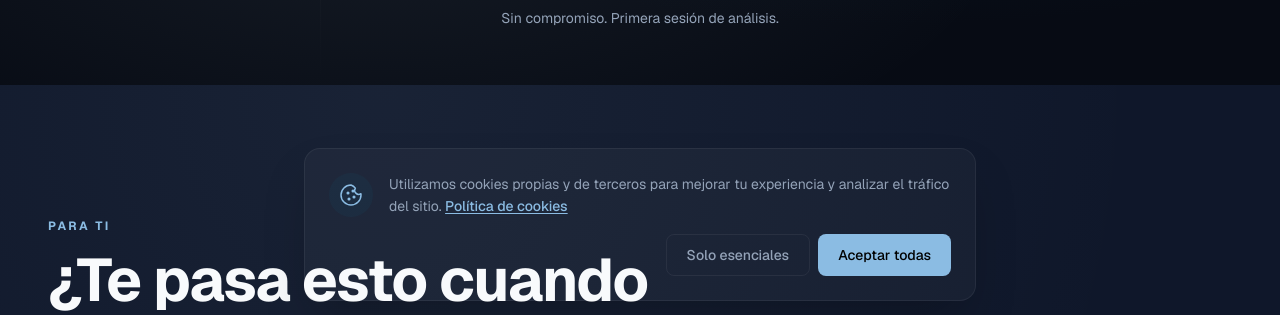
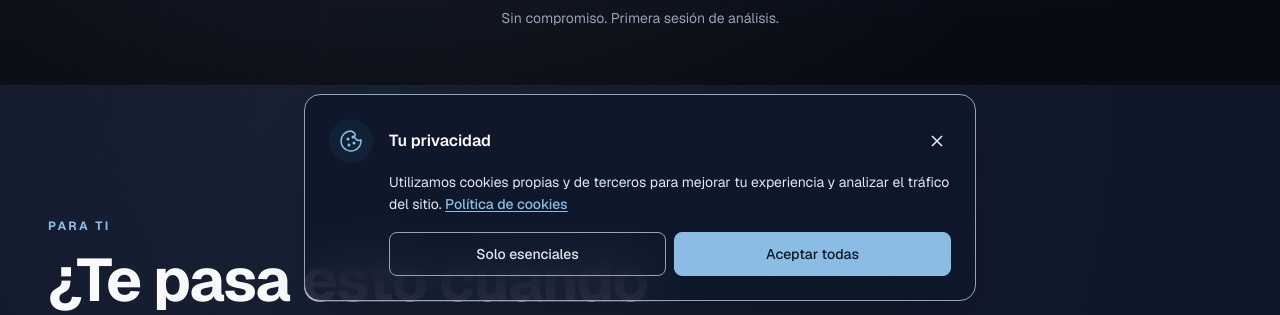
Before and after one commit to mtmarctoni/perebarcelopsicologo, a Next.js app: page /es/servicios in a window 1280 px wide. Shown: the part 475-790 px from the top of the page. Built offline with nearby package versions, Linux system fonts and the light colour scheme; no server answers.

Commit message:
fix(cookie-banner): make cookie choices readable and dismissible

```diff
--- a/src/app/globals.css
+++ b/src/app/globals.css
@@ -13,6 +13,9 @@
 
   --card: #ffffff;
   --card-hover: #f1f5f9;
+  --cookie-surface-solid: #ffffff;
+  --cookie-surface-glass: rgba(255, 255, 255, 0.88);
+  --cookie-border: #64748b;
 
   --secondary-rgb: 185 216 235;
   --secondary-light-rgb: 211 233 245;
@@ -43,6 +46,9 @@
 
   --card: rgba(255, 255, 255, 0.03);
   --card-hover: rgba(255, 255, 255, 0.06);
+  --cookie-surface-solid: #0f172a;
+  --cookie-surface-glass: rgba(15, 23, 42, 0.88);
+  --cookie-border: #94a3b8;
 
   --secondary-rgb: 185 216 235;
   --secondary-light-rgb: 211 233 245;
@@ -64,6 +70,23 @@ html {
 ::selection {
   background-color: rgba(185, 216, 235, 0.3);
   color: inherit;
+}
+
+.cookie-banner-surface {
+  background: var(--cookie-surface-solid);
+  border-color: var(--cookie-border);
+}
+
+.cookie-banner-choice {
+  border-color: var(--cookie-border);
+}
+
+@supports ((backdrop-filter: blur(24px)) or (-webkit-backdrop-filter: blur(24px))) {
+  .cookie-banner-surface {
+    background: var(--cookie-surface-glass);
+    -webkit-backdrop-filter: blur(24px) saturate(140%);
+    backdrop-filter: blur(24px) saturate(140%);
+  }
 }
 
 @keyframes cookie-banner-in {
--- a/src/components/privacy/CookieBanner.tsx
+++ b/src/components/privacy/CookieBanner.tsx
@@ -1,20 +1,22 @@
 "use client";
 
 import { useTranslations } from "next-intl";
-import { useCallback, useEffect, useState } from "react";
+import { useCallback, useEffect, useRef, useState } from "react";
 import { Link } from "@/i18n/routing";
 
 export type ConsentChoice = "accepted" | "rejected";
 
 const CONSENT_KEY = "cookie_consent";
 const CONSENT_DAYS = 365;
+const DISMISSED_KEY = "cookie_banner_dismissed";
 const EXIT_ANIMATION_MS = 300;
 
 function getStoredConsent(): ConsentChoice | null {
   if (typeof document === "undefined") return null;
   const match = document.cookie.split("; ").find((c) => c.startsWith(`${CONSENT_KEY}=`));
   if (!match) return null;
-  return match.split("=")[1] as ConsentChoice;
+  const choice = match.split("=")[1];
+  return choice === "accepted" || choice === "rejected" ? choice : null;
 }
 
 function storeConsent(choice: ConsentChoice) {
@@ -48,25 +50,83 @@ function CookieIcon({ className }: { className?: string }) {
 export default function CookieBanner() {
   const [visible, setVisible] = useState(false);
   const [closing, setClosing] = useState(false);
+  const panelRef = useRef<HTMLDivElement>(null);
+  const closeRef = useRef<HTMLButtonElement>(null);
+  const returnFocusRef = useRef<HTMLElement | null>(null);
+  const focusOnOpenRef = useRef(false);
+  const exitTimerRef = useRef<number | null>(null);
   const t = useTranslations("CookieBanner");
 
   useEffect(() => {
-    if (!getStoredConsent()) {
+    let dismissed = false;
+    try {
+      dismissed = sessionStorage.getItem(DISMISSED_KEY) === "true";
+    } catch {
+      // Consent choices and dismissal must still work if storage is unavailable.
+    }
+    if (!getStoredConsent() && !dismissed) {
       setVisible(true);
     }
   }, []);
 
   useEffect(() => {
     function handleReopen() {
+      if (exitTimerRef.current !== null) window.clearTimeout(exitTimerRef.current);
+      if (!panelRef.current?.contains(document.activeElement)) {
+        returnFocusRef.current =
+          document.activeElement instanceof HTMLElement ? document.activeElement : null;
+      }
+      focusOnOpenRef.current = true;
       setClosing(false);
       setVisible(true);
+      closeRef.current?.focus({ preventScroll: true });
     }
 
     window.addEventListener("open-cookie-banner", handleReopen);
-    return () => window.removeEventListener("open-cookie-banner", handleReopen);
+    return () => {
+      window.removeEventListener("open-cookie-banner", handleReopen);
+      if (exitTimerRef.current !== null) window.clearTimeout(exitTimerRef.current);
+    };
   }, []);
 
-  const handleChoice = useCallback((choice: ConsentChoice) => {
+  useEffect(() => {
+    if (visible && !closing && focusOnOpenRef.current) {
+      closeRef.current?.focus({ preventScroll: true });
+      focusOnOpenRef.current = false;
+    }
+  }, [visible, closing]);
+
+  const handleDismiss = useCallback(() => {
+    try {
+      sessionStorage.setItem(DISMISSED_KEY, "true");
+    } catch {
+      // Do not turn a storage restriction into an undismissible banner.
+    }
+    if (exitTimerRef.current !== null) window.clearTimeout(exitTimerRef.current);
+    setClosing(true);
+    const delay = window.matchMedia("(prefers-reduced-motion: reduce)").matches
+      ? 0
+      : EXIT_ANIMATION_MS;
+    exitTimerRef.current = window.setTimeout(() => {
+      if (panelRef.current?.contains(document.activeElement)) {
+        const previous = returnFocusRef.current;
+        const target =
+          previous?.isConnected && previous !== document.body
+            ? previous
+            : document.querySelector("main");
+        if (target instanceof HTMLElement) {
+          if (!target.hasAttribute("tabindex") && target.tagName === "MAIN") target.tabIndex = -1;
+          target.focus({ preventScroll: true });
+        }
+      }
+      setVisible(false);
+      setClosing(false);
+      exitTimerRef.current = null;
+    }, delay);
+  }, []);
+
+  const handleChoice = useCallback(
+    (choice: ConsentChoice) => {
       storeConsent(choice);
       if (choice === "accepted" && typeof window.gtag === "function") {
         window.gtag("consent", "update", {
@@ -84,24 +144,28 @@ export default function CookieBanner() {
           analytics_storage: "denied",
         });
       }
-    setClosing(true);
-    window.setTimeout(() => {
-      setVisible(false);
-      setClosing(false);
-    }, EXIT_ANIMATION_MS);
-  }, []);
+      handleDismiss();
+    },
+    [handleDismiss],
+  );
 
   if (!visible) return null;
 
   return (
+    <div className="pointer-events-none fixed inset-x-0 bottom-0 z-50 flex items-end justify-center p-4 sm:p-6">
       <div
-      className="fixed inset-x-0 bottom-0 z-50 flex items-end justify-center p-4 sm:p-6"
+        ref={panelRef}
         role="dialog"
         aria-modal="false"
         aria-label={t("ariaLabel")}
-    >
-      <div
-        className={`w-full max-w-2xl rounded-2xl border border-border bg-card shadow-2xl ${
+        aria-describedby="cookie-banner-message"
+        onKeyDown={(event) => {
+          if (event.key === "Escape") {
+            event.stopPropagation();
+            handleDismiss();
+          }
+        }}
+        className={`cookie-banner-surface pointer-events-auto relative max-h-[calc(100dvh-2rem)] w-full max-w-2xl overflow-y-auto rounded-2xl border shadow-2xl ${
           closing ? "animate-cookie-banner-out" : "animate-cookie-banner-in"
         }`}
       >
@@ -111,11 +175,32 @@ export default function CookieBanner() {
           </div>
 
           <div className="flex-1">
-            <p className="text-sm leading-relaxed text-text-light">
+            <div className="mb-2 flex items-center justify-between gap-3">
+              <h2 className="text-base font-semibold text-text-dark">{t("title")}</h2>
+              <button
+                ref={closeRef}
+                type="button"
+                onClick={handleDismiss}
+                aria-label={t("close")}
+                className="-mr-2 flex h-11 w-11 shrink-0 items-center justify-center rounded-lg text-text transition-colors hover:bg-card-hover focus-visible:outline-2 focus-visible:outline-offset-2 focus-visible:outline-primary"
+              >
+                <svg
+                  viewBox="0 0 24 24"
+                  fill="none"
+                  stroke="currentColor"
+                  strokeWidth="2"
+                  className="h-5 w-5"
+                  aria-hidden="true"
+                >
+                  <path d="m6 6 12 12M6 18 18 6" />
+                </svg>
+              </button>
+            </div>
+            <p id="cookie-banner-message" className="text-sm leading-relaxed text-text">
               {t("message")}{" "}
               <Link
                 href="/privacy"
-                className="text-primary underline underline-offset-2 hover:text-primary-dark transition-colors font-medium"
+                className="text-primary underline underline-offset-2 hover:decoration-2 focus-visible:outline-2 focus-visible:outline-offset-2 focus-visible:outline-primary font-medium"
               >
                 {t("privacyLink")}
               </Link>
@@ -125,14 +210,14 @@ export default function CookieBanner() {
               <button
                 type="button"
                 onClick={() => handleChoice("rejected")}
-                className="rounded-lg border border-border px-5 py-2.5 text-sm font-medium text-text-light transition-colors hover:bg-card-hover hover:text-text focus-visible:outline-2 focus-visible:outline-offset-2 focus-visible:outline-primary"
+                className="cookie-banner-choice min-h-11 flex-1 rounded-lg border px-5 py-2.5 text-sm font-medium text-text transition-colors hover:bg-card-hover focus-visible:outline-2 focus-visible:outline-offset-2 focus-visible:outline-primary"
               >
                 {t("reject")}
               </button>
               <button
                 type="button"
                 onClick={() => handleChoice("accepted")}
-                className="rounded-lg bg-primary px-5 py-2.5 text-sm font-medium text-white transition-colors hover:bg-primary-dark focus-visible:outline-2 focus-visible:outline-offset-2 focus-visible:outline-primary dark:text-black"
+                className="min-h-11 flex-1 rounded-lg border border-primary bg-primary px-5 py-2.5 text-sm font-medium text-white transition-colors hover:bg-primary-dark focus-visible:outline-2 focus-visible:outline-offset-2 focus-visible:outline-primary dark:text-[#0f172a] dark:hover:bg-secondary-light"
               >
                 {t("accept")}
               </button>
--- a/src/messages/ca.json
+++ b/src/messages/ca.json
@@ -409,6 +409,8 @@
     "goHome": "Tornar a l'inici"
   },
   "CookieBanner": {
+    "title": "La teva privacitat",
+    "close": "Tancar",
     "ariaLabel": "Consentiment de cookies",
     "message": "Utilitzem cookies pròpies i de tercers per millorar la teva experiència i analitzar el trànsit del lloc web.",
     "accept": "Acceptar totes",
--- a/src/messages/es.json
+++ b/src/messages/es.json
@@ -409,6 +409,8 @@
     "goHome": "Volver al inicio"
   },
   "CookieBanner": {
+    "title": "Tu privacidad",
+    "close": "Cerrar",
     "ariaLabel": "Consentimiento de cookies",
     "message": "Utilizamos cookies propias y de terceros para mejorar tu experiencia y analizar el tráfico del sitio.",
     "accept": "Aceptar todas",
```
Also changed, not shown: 1 other file (tests, documents, lock files or other folders). Lines whose indentation alone changed are shown as unchanged.
